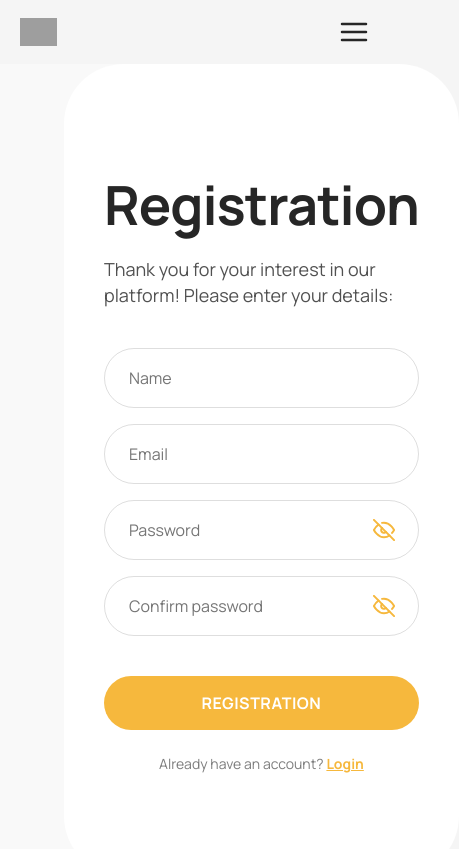
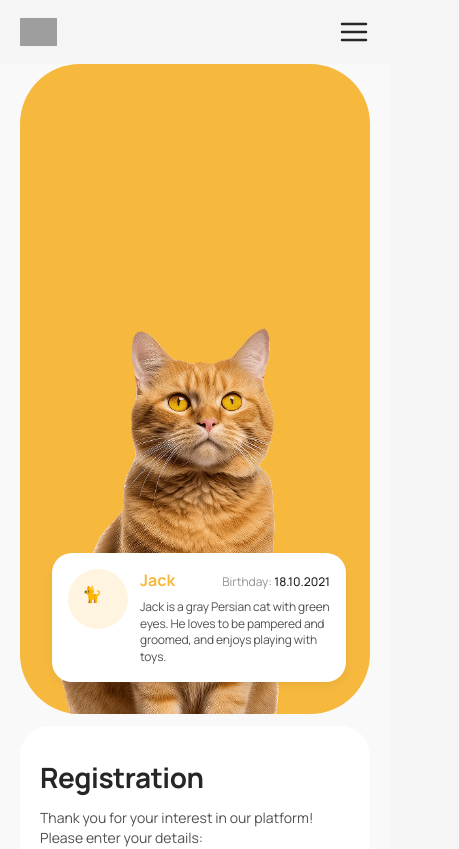
Before and after one commit to duhanocal03/PetLove, a React (Vite) app: page /register in a window 390 px wide. Shown: the top 849 px of the page, 459 px wide, since content can reach past the window. Built offline with nearby package versions, Linux system fonts and the light colour scheme; grey boxes are pictures that could not be loaded.

Commit message:
style(auth): add responsive mobile layout for login and register pages

```diff
--- a/src/pages/Login/Login.module.css
+++ b/src/pages/Login/Login.module.css
@@ -1,3 +1,7 @@
+/* ==========================================
+   DESKTOP (VARSAYILAN STİLLER - >= 1280px)
+   ========================================== */
+
 .pageContainer {
     min-height: 100vh;
     display: flex;
@@ -74,6 +78,7 @@
     outline: none;
     background-color: transparent;
     transition: border-color 0.3s ease;
+    box-sizing: border-box;
 }
 
 .inputField:focus {
@@ -93,6 +98,7 @@
     align-items: center;
     z-index: 2;
 }
+
 .eyeButton img {
     width: 22px;
     height: 22px;
@@ -110,6 +116,12 @@
     text-transform: uppercase;
     margin-top: 24px;
     letter-spacing: 0.5px;
+    cursor: pointer;
+    transition: opacity 0.2s ease;
+}
+
+.submitBtn:hover {
+    opacity: 0.9;
 }
 
 .switchPageText {
@@ -136,7 +148,8 @@
 .statusIcon {
     position: absolute;
     right: 24px;
-    top: 24px;
+    top: 50%;
+    transform: translateY(-50%);
     width: 18px;
     height: 18px;
     pointer-events: none;
@@ -145,7 +158,8 @@
 .statusIconWithEye {
     position: absolute;
     right: 56px;
-    top: 24px;
+    top: 50%;
+    transform: translateY(-50%);
     width: 18px;
     height: 18px;
     pointer-events: none;
@@ -159,3 +173,116 @@
     font-weight: 500;
     text-align: left;
 }
+
+
+/* ==========================================
+   TABLET BÖLÜMÜ (768px - 1279px)
+   ========================================== */
+@media screen and (max-width: 1279px) {
+    .contentWrapper {
+        flex-direction: column;
+        padding: 0 32px 32px 32px;
+        gap: 24px;
+    }
+
+    .leftColumn {
+        max-width: 100%;
+        width: 100%;
+        height: 360px;
+    }
+
+    .rightColumn {
+        width: 100%;
+        border-radius: 30px;
+        padding: 40px 32px;
+    }
+
+    .formContainer {
+        max-width: 100%;
+    }
+
+    .formTitle {
+        font-size: 40px;
+    }
+}
+
+
+/* ==========================================
+   MOBİL BÖLÜMÜ (< 767px)
+   ========================================== */
+@media screen and (max-width: 767px) {
+    .contentWrapper {
+        flex-direction: column;
+        padding: 0 20px 20px 20px;
+        gap: 12px;
+    }
+
+    /* Üst Görsel Bloğu */
+    .leftColumn {
+        max-width: 100%;
+        width: 100%;
+        height: 280px;
+        border-radius: 30px;
+        overflow: hidden;
+    }
+
+    /* Alt Form Bloğu */
+    .rightColumn {
+        width: 100%;
+        border-radius: 30px;
+        padding: 32px 20px;
+    }
+
+    .formContainer {
+        max-width: 100%;
+    }
+
+    .formTitle {
+        font-size: 28px;
+        margin-bottom: 12px;
+        letter-spacing: -0.5px;
+    }
+
+    .formSubtitle {
+        font-size: 14px;
+        margin-bottom: 24px;
+    }
+
+    .mainForm {
+        gap: 10px;
+    }
+
+    .inputField {
+        padding: 14px 18px;
+        font-size: 14px;
+        border-radius: 30px;
+    }
+
+    .eyeButton {
+        right: 18px;
+    }
+
+    .eyeButton img {
+        width: 18px;
+        height: 18px;
+    }
+
+    .statusIcon {
+        right: 18px;
+    }
+
+    .statusIconWithEye {
+        right: 44px;
+    }
+
+    .submitBtn {
+        padding: 14px;
+        font-size: 14px;
+        margin-top: 14px;
+    }
+
+    .switchPageText {
+        margin-top: 16px;
+        font-size: 12px;
+    }
+}
--- a/src/pages/Register/Register.module.css
+++ b/src/pages/Register/Register.module.css
@@ -1,13 +1,14 @@
+/* ==========================================
+   DESKTOP (VARSAYILAN STİLLER - >= 1280px)
+   ========================================== */
+
 .pageContainer {
     min-height: 100vh;
     display: flex;
     flex-direction: column;
     background-color: #f9f9f9;
-    /* Tasarımdaki kırık beyaz tonu */
     max-width: 1440px;
-    /* Sayfanın sağa sola aşırı yayılmasını önler */
     margin: 0 auto;
-    /* Sayfayı büyük ekranlarda ortalar */
     width: 100%;
 }
 
@@ -17,22 +18,18 @@
     padding: 0 32px 32px 32px;
     gap: 32px;
     align-items: stretch;
-    /* İki kolonun yüksekliğini eşitler */
 }
 
 .leftColumn {
     flex: 1;
     max-width: 600px;
-    /* Sol sarı alanın çok devasa olmasını engeller */
     display: flex;
 }
 
 .rightColumn {
     flex: 1.2;
-    /* Form alanına biraz daha ferah bir genişlik veriyoruz */
     background-color: var(--color-white);
     border-radius: 60px;
-    /* Tasarımdaki gibi çok daha yuvarlak köşeler */
     display: flex;
     align-items: center;
     justify-content: center;
@@ -42,12 +39,10 @@
 .formContainer {
     width: 100%;
     max-width: 424px;
-    /* Form elemanlarının genişliği */
 }
 
 .formTitle {
     font-size: 54px;
-    /* Tasarımdaki gibi büyük ve vurucu */
     font-weight: 700;
     color: #262626;
     margin-bottom: 16px;
@@ -70,7 +65,6 @@
 
 .inputWrapper {
     position: relative;
-    /* Göz ikonunu içeride tutmak için şart */
     width: 100%;
 }
 
@@ -84,13 +78,13 @@
     outline: none;
     background-color: transparent;
     transition: border-color 0.3s ease;
+    box-sizing: border-box;
 }
 
 .inputField:focus {
     border-color: var(--color-primary);
 }
 
-/* Göz İkonunun Tasarımdaki Gibi Tam İçeride Ortalanması */
 .eyeButton {
     position: absolute;
     right: 24px;
@@ -122,6 +116,12 @@
     text-transform: uppercase;
     margin-top: 24px;
     letter-spacing: 0.5px;
+    cursor: pointer;
+    transition: opacity 0.2s ease;
+}
+
+.submitBtn:hover {
+    opacity: 0.9;
 }
 
 .switchPageText {
@@ -139,30 +139,27 @@
 
 .errorInput {
     border-color: #EF2443 !important;
-    /* Tasarımdaki kırmızı tonu */
 }
 
 .successInput {
     border-color: #08AA7C !important;
-    /* Tasarımdaki yeşil tonu */
 }
 
 .statusIcon {
     position: absolute;
     right: 24px;
-    top: 24px;
-    /* İnput padding'ine göre ortalama */
+    top: 50%;
+    transform: translateY(-50%);
     width: 18px;
     height: 18px;
     pointer-events: none;
-    /* Tıklamayı engellemek için */
 }
 
 .statusIconWithEye {
     position: absolute;
     right: 56px;
-    /* Göz ikonuna çarpmaması için sola kaydırdık */
-    top: 24px;
+    top: 50%;
+    transform: translateY(-50%);
     width: 18px;
     height: 18px;
     pointer-events: none;
@@ -176,3 +173,116 @@
     font-weight: 500;
     text-align: left;
 }
+
+
+/* ==========================================
+   TABLET BÖLÜMÜ (768px - 1279px)
+   ========================================== */
+@media screen and (max-width: 1279px) {
+    .contentWrapper {
+        flex-direction: column;
+        padding: 0 32px 32px 32px;
+        gap: 24px;
+    }
+
+    .leftColumn {
+        max-width: 100%;
+        width: 100%;
+        height: 360px;
+    }
+
+    .rightColumn {
+        width: 100%;
+        border-radius: 30px;
+        padding: 40px 32px;
+    }
+
+    .formContainer {
+        max-width: 100%;
+    }
+
+    .formTitle {
+        font-size: 40px;
+    }
+}
+
+
+/* ==========================================
+   MOBİL BÖLÜMÜ (< 767px)
+   ========================================== */
+@media screen and (max-width: 767px) {
+    .contentWrapper {
+        flex-direction: column;
+        padding: 0 20px 20px 20px;
+        gap: 12px;
+    }
+
+    /* Üst Görsel Bloğu */
+    .leftColumn {
+        max-width: 100%;
+        width: 100%;
+        height: 280px;
+        border-radius: 30px;
+        overflow: hidden;
+    }
+
+    /* Alt Form Bloğu */
+    .rightColumn {
+        width: 100%;
+        border-radius: 30px;
+        padding: 32px 20px;
+    }
+
+    .formContainer {
+        max-width: 100%;
+    }
+
+    .formTitle {
+        font-size: 28px;
+        margin-bottom: 12px;
+        letter-spacing: -0.5px;
+    }
+
+    .formSubtitle {
+        font-size: 14px;
+        margin-bottom: 24px;
+    }
+
+    .mainForm {
+        gap: 10px;
+    }
+
+    .inputField {
+        padding: 14px 18px;
+        font-size: 14px;
+        border-radius: 30px;
+    }
+
+    .eyeButton {
+        right: 18px;
+    }
+
+    .eyeButton img {
+        width: 18px;
+        height: 18px;
+    }
+
+    .statusIcon {
+        right: 18px;
+    }
+
+    .statusIconWithEye {
+        right: 44px;
+    }
+
+    .submitBtn {
+        padding: 14px;
+        font-size: 14px;
+        margin-top: 14px;
+    }
+
+    .switchPageText {
+        margin-top: 16px;
+        font-size: 12px;
+    }
+}
```
